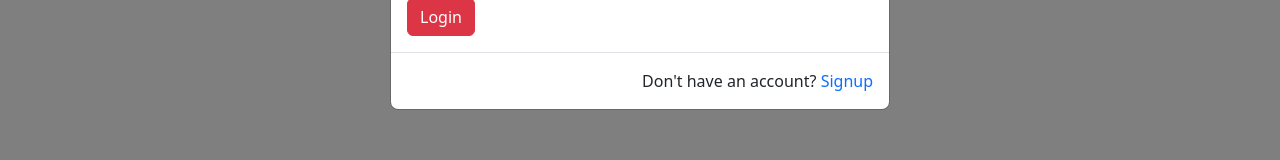
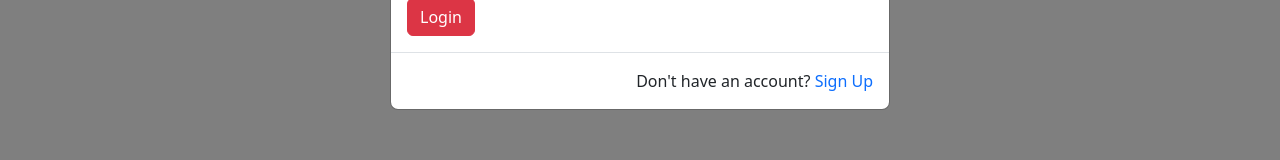
Before and after one commit to dmcgee2001/GameVault-Frontend, a React (Vite) app: page /collection in a window 1280 px wide. Both pictures are taken after a click on the link "Login". Shown: the part 298-458 px from the top of the page. Built offline with nearby package versions, Linux system fonts and the light colour scheme; no server answers.

Commit message:
adjusts sign up link in login modal

```diff
--- a/src/components/LoginModal.jsx
+++ b/src/components/LoginModal.jsx
@@ -80,7 +80,7 @@ export function Login() {
                 data-bs-toggle="modal"
                 className="text-primary text-decoration-none"
               >
-                Signup
+                Sign Up
               </a>
             </p>
           </div>
```
